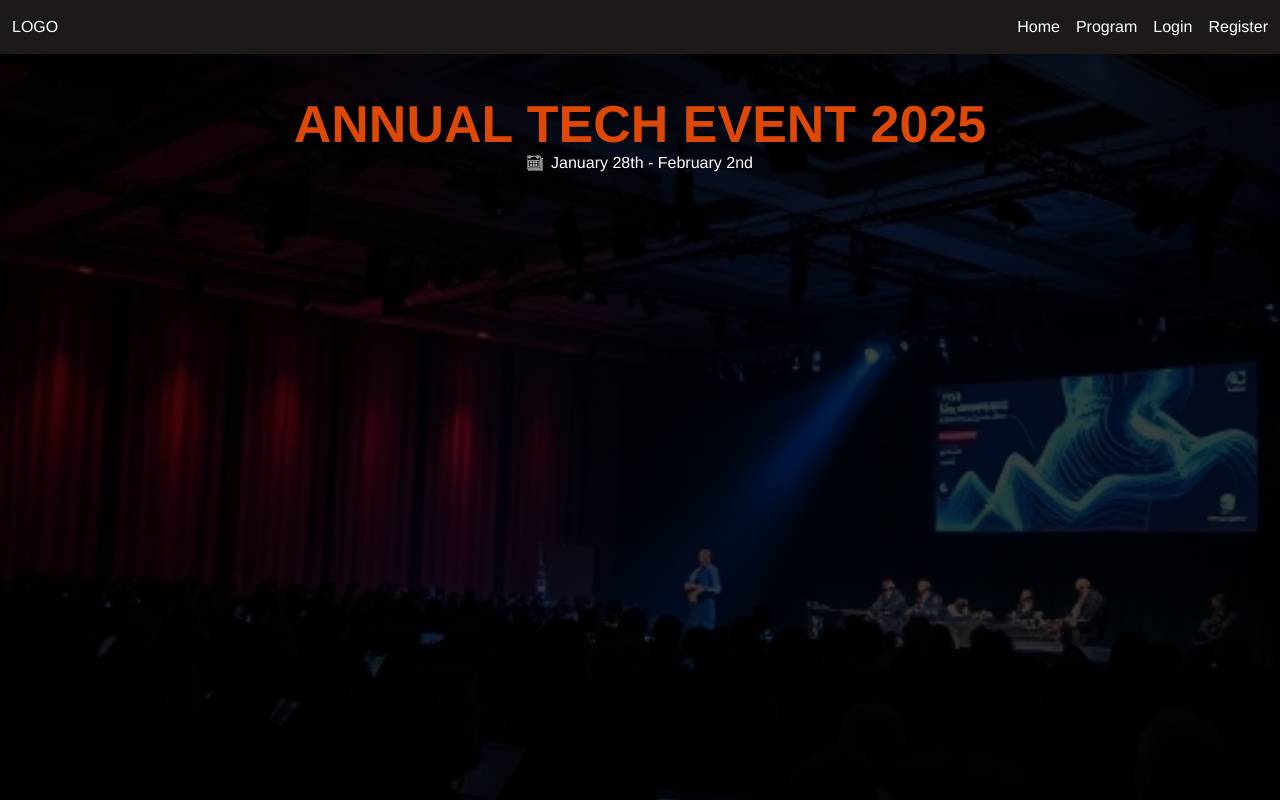
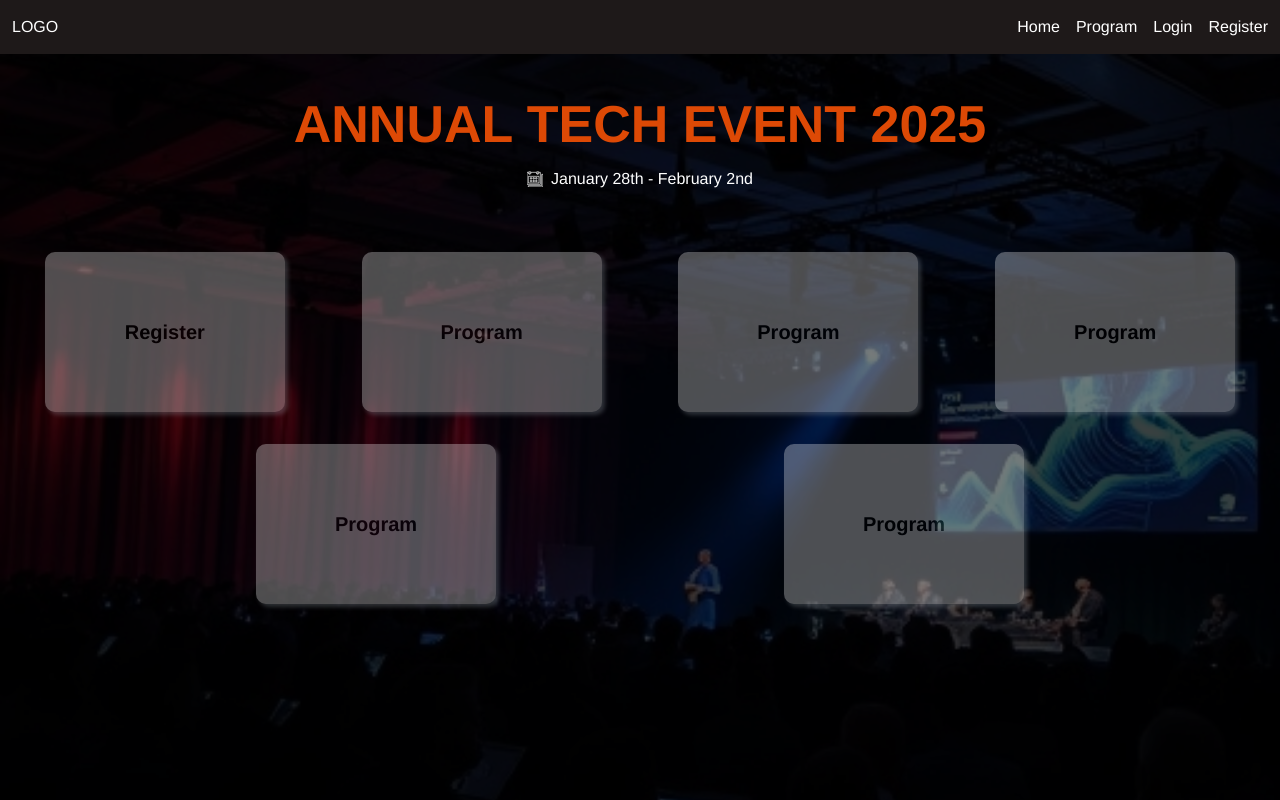
Before and after one commit to knedlicka/tech-event, a Vue app: page / in a window 1280 px wide. Shown: the top 800 px of the page. Built offline with nearby package versions, Linux system fonts and the light colour scheme.

Commit message:
Add clickable cards to homepage

```diff
--- /dev/null
+++ b/src/components/clickable-card/ClickableCard.vue
@@ -0,0 +1,33 @@
+<script>
+export default {
+    props: ['label'],
+}
+</script>
+
+<template>
+    <div class="clickable-card-container">
+        {{ label }}
+    </div>
+</template>
+
+<style>
+.clickable-card-container {
+    display: flex;
+    justify-content: center;
+    align-items: center;
+    font-weight: 600;
+    font-size: 20px;
+    width: 240px;
+    height: 160px;
+    border-radius: 10px;
+    background: white;
+    opacity: 0.3;
+    cursor: pointer;
+    box-shadow: 3px 3px 4px rgb(145, 154, 163);
+}
+
+.clickable-card-container:hover {
+    transform: translate(1px, 1px);
+    box-shadow: none;
+}
+</style>
--- a/src/views/HomeView.vue
+++ b/src/views/HomeView.vue
@@ -1,7 +1,45 @@
 <script>
+import { routePaths } from '@/router';
 import CalendarIcon from '../assets/images/svg/calendar.svg';
+import ClickableCard from '@/components/clickable-card/ClickableCard.vue';
+
 export default {
-  components: { CalendarIcon }
+  components: { CalendarIcon, ClickableCard },
+  data() {
+    return {
+      cards: [
+        {
+          label: "Register",
+          path: routePaths.register.path,
+        },
+        {
+          label: "Program",
+          path: routePaths.program.path,
+        },
+        {
+          label: "Program",
+          path: routePaths.program.path,
+        },
+        {
+          label: "Program",
+          path: routePaths.program.path,
+        },
+        {
+          label: "Program",
+          path: routePaths.program.path,
+        },
+        {
+          label: "Program",
+          path: routePaths.program.path,
+        },
+      ]
+    }
+  },
+  methods: {
+    handleCardClick(card) {
+      this.$router.push(card.path);
+    },
+  },
 }
 </script>
 
@@ -16,7 +54,10 @@ export default {
         <span>January 28th - February 2nd</span>
       </span>
     </div>
-    <!-- <ProgramTiles /> TODO add tiles such as program, about, speakers, registration etc to homepage. Add cool 3d effects to them or smth -->
+    <div class="cards-container">
+      <ClickableCard v-for="(card, index) in this.cards" :label="card.label" :key="`card-${index}`"
+        @click="() => handleCardClick(card)" />
+    </div>
   </main>
 </template>
 
@@ -28,7 +69,7 @@ export default {
   position: relative;
   background: url('../assets/images/tech-event.jpeg') center/cover no-repeat;
   z-index: 1;
-  height: 100vh;
+  min-height: 100vh;
 }
 
 .home-container::before {
@@ -49,6 +90,7 @@ export default {
 .home-intro {
   display: flex;
   flex-direction: column;
+  gap: 16px;
   text-align: center;
   margin-top: 40px;
 }
@@ -75,4 +117,12 @@ export default {
   gap: 8px;
   color: rgb(255, 255, 255);
 }
+
+.cards-container {
+  display: flex;
+  flex-wrap: wrap;
+  gap: 32px;
+  justify-content: space-evenly;
+  margin: 64px 0 64px 0;
+}
 </style>
```
